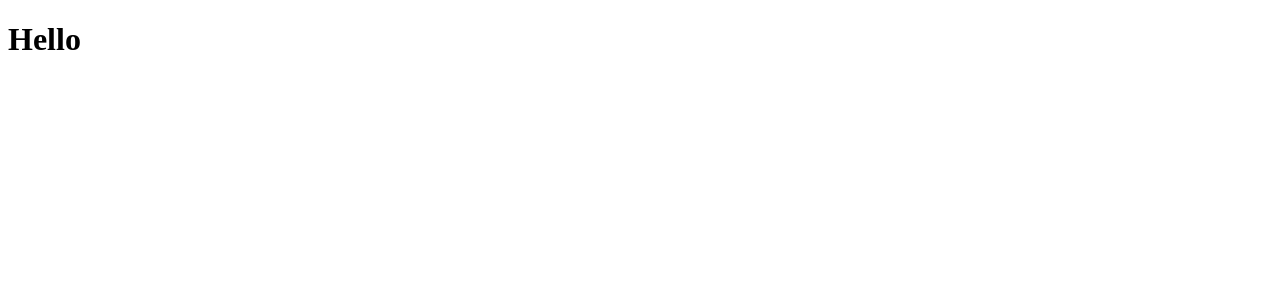
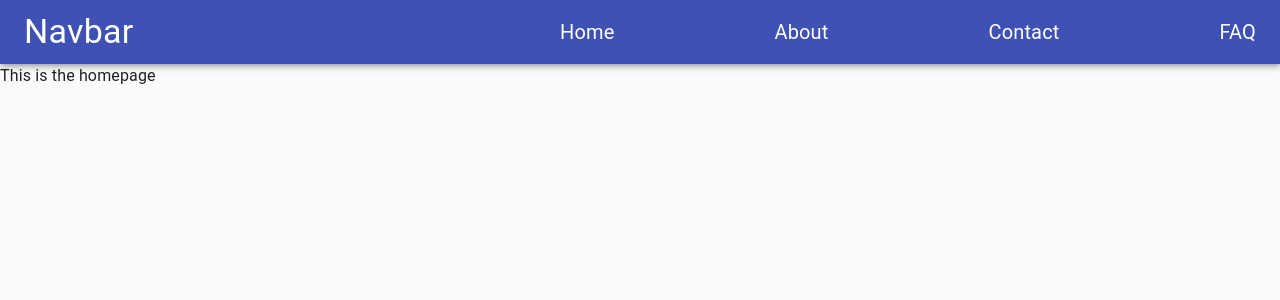
Before and after one commit to ivang1811/lease-tool-frontend, a React (Create React App) app: page / in a window 1280 px wide. Shown: the top 300 px of the page. Built offline with nearby package versions, Linux system fonts and the light colour scheme.

Commit message:
Created material ui temporary Navbar

```diff
--- a/package.json
+++ b/package.json
@@ -3,6 +3,8 @@
   "version": "0.1.0",
   "private": true,
   "dependencies": {
+    "@material-ui/core": "^4.12.3",
+    "@material-ui/icons": "^4.11.2",
     "@testing-library/jest-dom": "^5.11.4",
     "@testing-library/react": "^11.1.0",
     "@testing-library/user-event": "^12.1.10",
--- a/src/App.jsx
+++ b/src/App.jsx
@@ -1,11 +1,21 @@
 import React from "react";
-
-const App = () => {
+import { BrowserRouter as Router, Routes, Route } from "react-router-dom";
+import Navbar from "./components/NavBar";
+import Home from "./pages/home";
+import About from "./pages/about";
+import Contact from "./pages/contact";
+import Faq from "./pages/faq";
+function App() {
   return (
-    <div>
-      <h1>Hello</h1>
-    </div>
+    <Router>
+      <Navbar />
+      <Routes>
+        <Route exact path="/" element={<Home />} />
+        <Route path="/about" element={<About />} />
+        <Route path="/contact" element={<Contact />} />
+        <Route path="/faq" element={<Faq />} />
+      </Routes>
+    </Router>
   );
-};
-
+}
 export default App;
--- /dev/null
+++ b/src/components/NavBar/Drawer.jsx
@@ -0,0 +1,76 @@
+import React, { useState } from "react";
+import {
+  Divider,
+  Drawer,
+  IconButton,
+  List,
+  ListItem,
+  ListItemText,
+  makeStyles,
+} from "@material-ui/core";
+import { Link } from "react-router-dom";
+
+import MenuIcon from "@material-ui/icons/Menu";
+
+const useStyles = makeStyles(() => ({
+  link: {
+    textDecoration: "none",
+    color: "blue",
+    fontSize: "20px",
+  },
+  icon: {
+    color: "white",
+  },
+}));
+
+const DrawerComponent = () => {
+  const classes = useStyles();
+  const [openDrawer, setOpenDrawer] = useState(false);
+  return (
+    <>
+      <Drawer open={openDrawer} onClose={() => setOpenDrawer(false)}>
+        <List>
+          <ListItem onClick={() => setOpenDrawer(false)}>
+            <ListItemText>
+              <Link to="/" className={classes.link}>
+                Home
+              </Link>
+            </ListItemText>
+          </ListItem>
+          <Divider />
+          <ListItem onClick={() => setOpenDrawer(false)}>
+            <ListItemText>
+              <Link to="/about" className={classes.link}>
+                About
+              </Link>
+            </ListItemText>
+          </ListItem>
+          <Divider />
+          <ListItem onClick={() => setOpenDrawer(false)}>
+            <ListItemText>
+              <Link to="/contact" className={classes.link}>
+                Contact
+              </Link>
+            </ListItemText>
+          </ListItem>
+          <Divider />
+          <ListItem onClick={() => setOpenDrawer(false)}>
+            <ListItemText>
+              <Link to="/about" className={classes.link}>
+                Faq
+              </Link>
+            </ListItemText>
+          </ListItem>
+          <Divider />
+        </List>
+      </Drawer>
+      <IconButton
+        onClick={() => setOpenDrawer(!openDrawer)}
+        className={classes.icon}
+      >
+        <MenuIcon />
+      </IconButton>
+    </>
+  );
+};
+export default DrawerComponent;
--- /dev/null
+++ b/src/components/NavBar/index.jsx
@@ -0,0 +1,69 @@
+import React from "react";
+import {
+  AppBar,
+  Toolbar,
+  CssBaseline,
+  Typography,
+  makeStyles,
+  useTheme,
+  useMediaQuery,
+} from "@material-ui/core";
+import { Link } from "react-router-dom";
+import DrawerComponent from "./Drawer";
+
+const useStyles = makeStyles((theme) => ({
+  navlinks: {
+    marginLeft: theme.spacing(5),
+    display: "flex",
+  },
+  logo: {
+    flexGrow: "1",
+    cursor: "pointer",
+  },
+  link: {
+    textDecoration: "none",
+    color: "white",
+    fontSize: "20px",
+    marginLeft: theme.spacing(20),
+    "&:hover": {
+      color: "yellow",
+      borderBottom: "1px solid white",
+    },
+  },
+}));
+
+const NavBar = () => {
+  const classes = useStyles();
+  const theme = useTheme();
+  const isMobile = useMediaQuery(theme.breakpoints.down("md"));
+
+  return (
+    <AppBar position="static">
+      <CssBaseline />
+      <Toolbar>
+        <Typography variant="h4" className={classes.logo}>
+          Navbar
+        </Typography>
+        {isMobile ? (
+          <DrawerComponent />
+        ) : (
+          <div className={classes.navlinks}>
+            <Link to="/" className={classes.link}>
+              Home
+            </Link>
+            <Link to="/about" className={classes.link}>
+              About
+            </Link>
+            <Link to="/contact" className={classes.link}>
+              Contact
+            </Link>
+            <Link to="/faq" className={classes.link}>
+              FAQ
+            </Link>
+          </div>
+        )}
+      </Toolbar>
+    </AppBar>
+  );
+};
+export default NavBar;
--- /dev/null
+++ b/src/pages/about.jsx
@@ -0,0 +1,6 @@
+import { Typography } from "@material-ui/core";
+
+const About = () => {
+  return <Typography>About us page</Typography>;
+};
+export default About;
--- /dev/null
+++ b/src/pages/contact.jsx
@@ -0,0 +1,6 @@
+import { Typography } from "@material-ui/core";
+
+const Contact = () => {
+  return <Typography>Contact Us page</Typography>;
+};
+export default Contact;
--- /dev/null
+++ b/src/pages/faq.jsx
@@ -0,0 +1,6 @@
+import { Typography } from "@material-ui/core";
+
+const Faq = () => {
+  return <Typography>Faq page</Typography>;
+};
+export default Faq;
--- /dev/null
+++ b/src/pages/home.jsx
@@ -0,0 +1,6 @@
+import { Typography } from "@material-ui/core";
+
+const Home = () => {
+  return <Typography>This is the homepage</Typography>;
+};
+export default Home;
```
Also changed, not shown: 2 other files (tests, documents, lock files or other folders).
